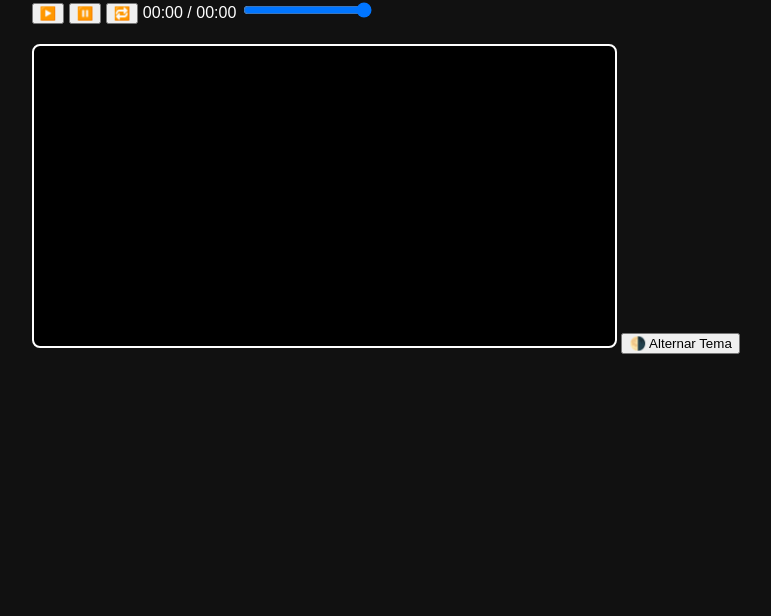
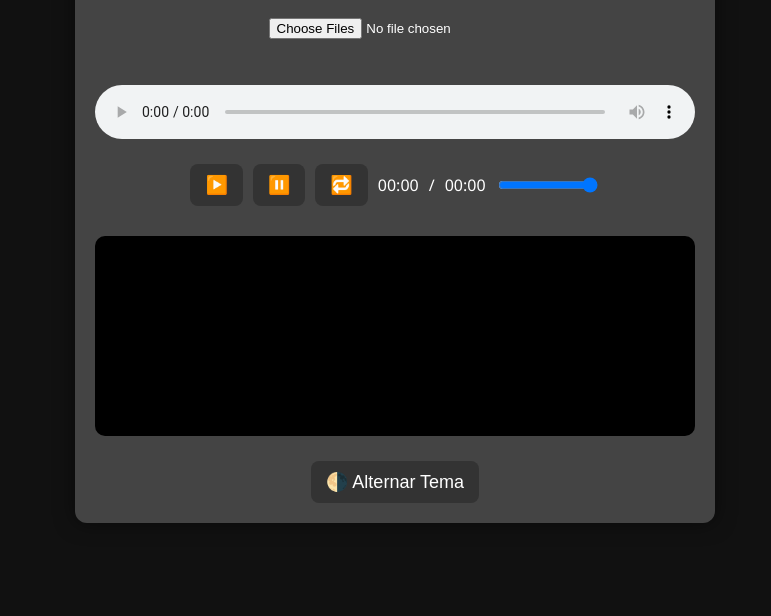
Before and after one commit to Vitinzkx7/https-github.com-Vitinzkx7-Player---de---M-sica, a plain HTML site: page index.html in a window 1280 px wide. Shown: the part 184-800 px from the top of the page, without its empty margins (245-1016 px from the left). Drawn offline with Linux system fonts and the light colour scheme.

Commit message:
style.css

```diff
--- a/style.css
+++ b/style.css
@@ -1,16 +1,108 @@
+:root {
+  --bg: #111;
+  --fg: #fff;
+  --highlight: #444;
+  --button-bg: #333;
+  --button-hover: #666;
+}
+
+body.light {
+  --bg: #f5f5f5;
+  --fg: #111;
+  --highlight: #ddd;
+  --button-bg: #ccc;
+  --button-hover: #aaa;
+}
+
 body {
+  margin: 0;
+  background: var(--bg);
+  color: var(--fg);
+  font-family: 'Segoe UI', sans-serif;
   display: flex;
-  flex-direction: column;
+  justify-content: center;
   align-items: center;
-  background: #111;
-  color: #fff;
-  font-family: sans-serif;
+  height: 100vh;
 }
+
+.player-container {
+  text-align: center;
+  padding: 20px;
+  border-radius: 12px;
+  background-color: var(--highlight);
+  box-shadow: 0 0 20px rgba(0, 0, 0, 0.5);
+  width: 90%;
+  max-width: 600px;
+}
+
+h1 {
+  margin-bottom: 15px;
+}
+
+input[type="file"] {
+  margin: 10px 0;
+  color: var(--fg);
+}
+
+audio {
+  width: 100%;
+  margin: 10px 0;
+}
+
+.controls {
+  display: flex;
+  flex-wrap: wrap;
+  justify-content: center;
+  gap: 10px;
+  margin: 10px 0;
+  align-items: center;
+}
+
+button {
+  background-color: var(--button-bg);
+  color: var(--fg);
+  border: none;
+  padding: 10px 15px;
+  border-radius: 8px;
+  cursor: pointer;
+  transition: 0.3s;
+  font-size: 18px;
+}
+
+button:hover {
+  background-color: var(--button-hover);
+}
+
+#volume {
+  width: 100px;
+}
+
+#themeToggle {
+  margin-top: 20px;
+}
+
+#playlist {
+  list-style: none;
+  padding: 0;
+  max-height: 100px;
+  overflow-y: auto;
+  margin-bottom: 10px;
+}
+
+#playlist li {
+  padding: 5px 10px;
+  cursor: pointer;
+  border-bottom: 1px solid var(--button-hover);
+}
+
+#playlist li:hover {
+  background-color: var(--button-hover);
+}
+
 canvas {
-  width: 80%;
-  height: 300px;
+  width: 100%;
+  height: 200px;
   background: #000;
+  border-radius: 10px;
   margin-top: 20px;
-  border: 2px solid #fff;
-  border-radius: 8px;
 }
```
